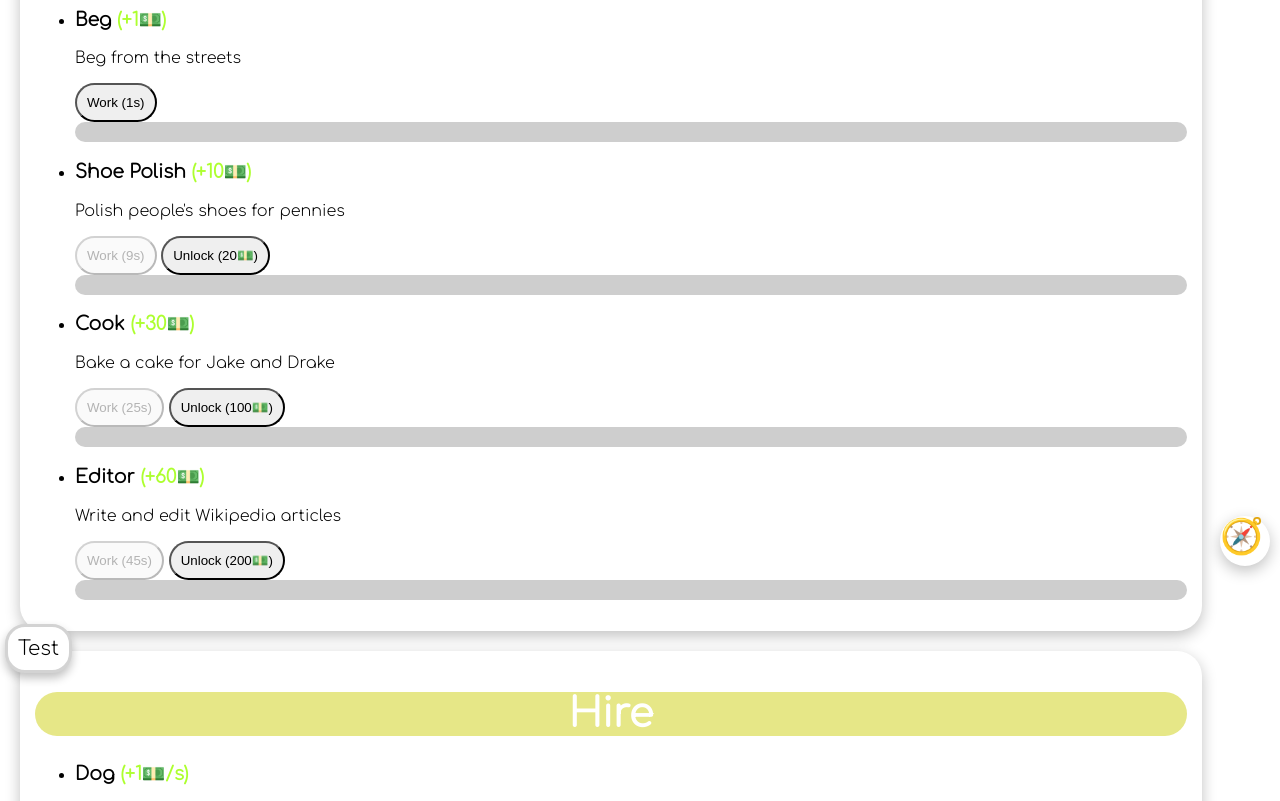
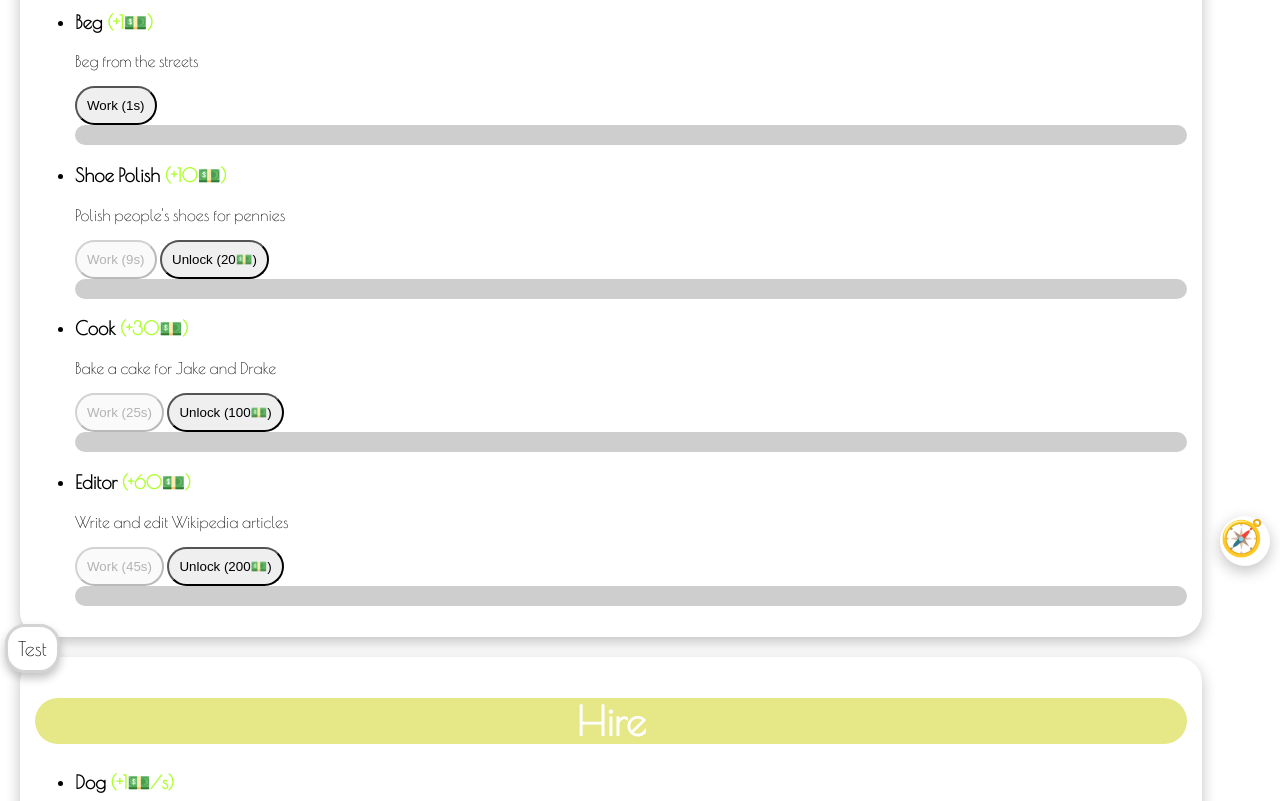
Before and after one commit to Flothaboss1000/Idle-Economy, a plain HTML site: page index.html in a window 1280 px wide. Shown: the part 214-1015 px from the top of the page. Drawn offline with nearby package versions, Linux system fonts and the light colour scheme.

Commit message:
Version 0.1.2.8

```diff
--- a/index.html
+++ b/index.html
@@ -7,10 +7,6 @@
     <link rel="stylesheet" type="text/css" media="screen" href="main.css" />
     <link rel="preconnect" href="https://fonts.gstatic.com" />
     <link rel="preconnect" href="https://fonts.gstatic.com" />
-    <link
-      href="https://fonts.googleapis.com/css2?family=Comfortaa:wght@300&display=swap"
-      rel="stylesheet"
-    />
   </head>
   <body>
     <div class="titlebar">
--- a/main.css
+++ b/main.css
@@ -1,9 +1,11 @@
+@import url('https://fonts.googleapis.com/css2?family=Poiret+One&display=swap');
+
 body {
   margin-top: 100px;
   margin-left: 0px;
   margin-right: 0px;
   z-index: 0;
-  font-family: 'Comfortaa';
+  font-family: 'Poiret One', sans-serif;
 }
 .titlebar {
   text-align: center;
```
